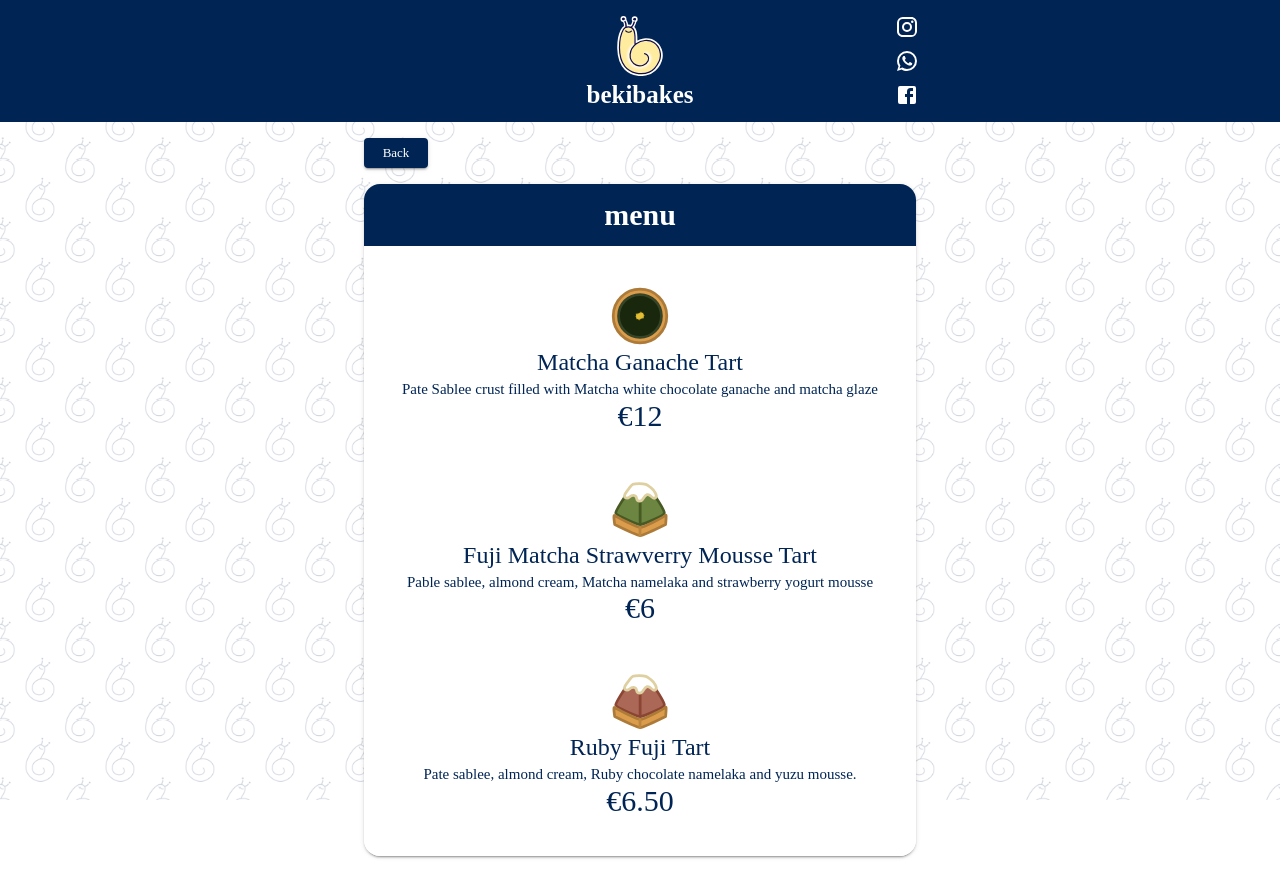
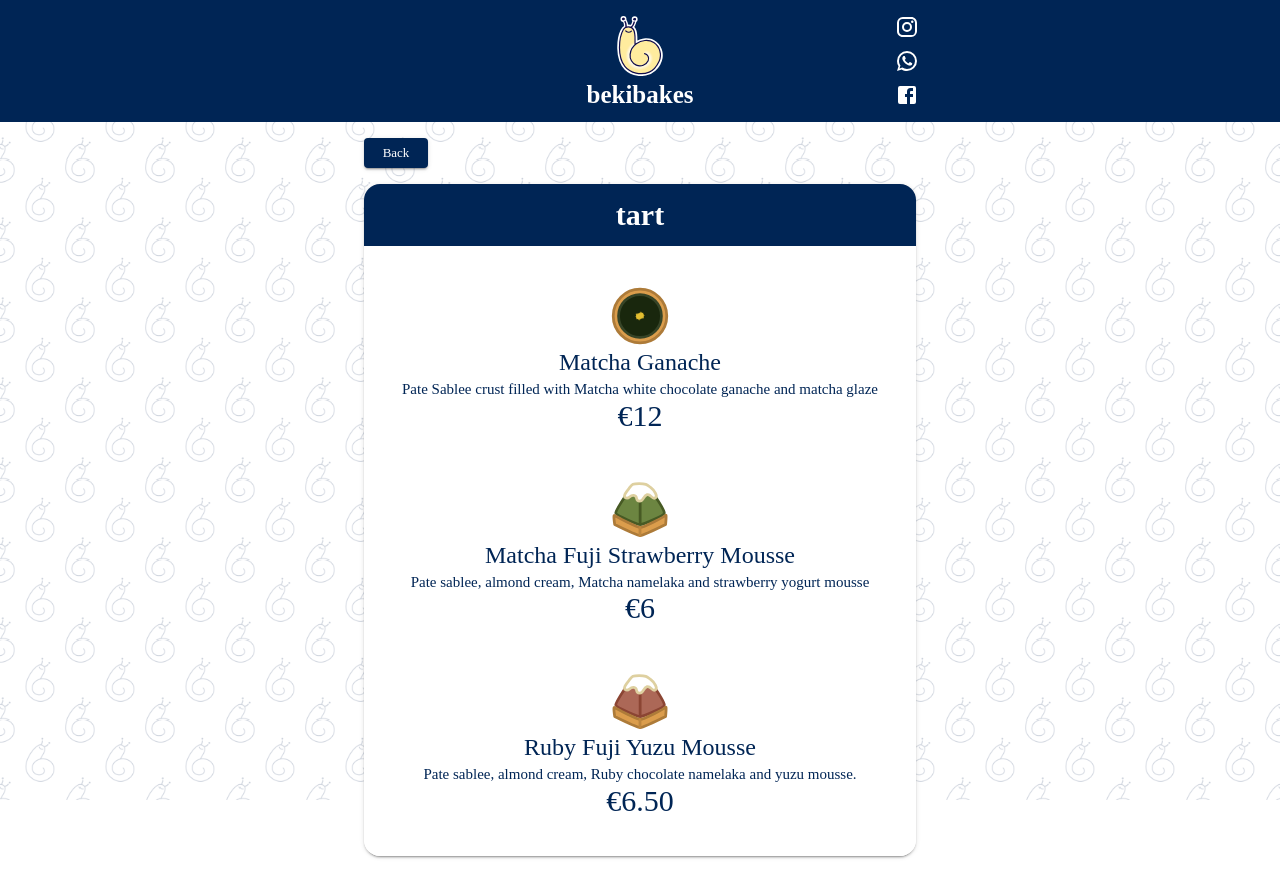
Before and after one commit to Raicuparta/beki-bakes, a Next.js app: page /menu/tart in a window 1280 px wide. Built offline with nearby package versions, Linux system fonts and the light colour scheme; a web font is replaced by a local one.

Commit message:
Menu titles

```diff
--- a/components/MenuPageContainer.tsx
+++ b/components/MenuPageContainer.tsx
@@ -9,9 +9,10 @@ const snailSize = 70;
 type Props = {
   children: React.ReactNode;
   footer?: React.ReactNode;
+  title: string;
 };
 
-export const MenuPageContainer = ({ children, footer }: Props) => (
+export const MenuPageContainer = ({ children, footer, title, }: Props) => (
   <main>
     <PageContainer>
       <NextLink passHref href="/">
@@ -46,7 +47,7 @@ export const MenuPageContainer = ({ children, footer }: Props) => (
               lineHeight: 1,
             }}
           >
-            menu
+            {title}
           </Typography>
         </Stack>
         <Box
--- a/pages/index.tsx
+++ b/pages/index.tsx
@@ -21,7 +21,7 @@ const Home = () => (
           <MenuButton href="/menu/pound-cake" name="Pound cake">
             <MatchaPoundCakeIcon size={80} />
           </MenuButton>
-          <MenuButton href="/menu/tart" name="Tarts">
+          <MenuButton href="/menu/tart" name="Tart">
             <MatchaTartIcon size={80} />
           </MenuButton>
         </Stack>
--- a/pages/menu/pound-cake.tsx
+++ b/pages/menu/pound-cake.tsx
@@ -16,6 +16,7 @@ const Menu = () => (
       <title>bekibakes</title>
     </Head>
     <MenuPageContainer
+      title="pound cake"
       footer={
         <>
           <Typography>Pound Cube: 5 x 5 x 5 cm</Typography>
@@ -38,14 +39,14 @@ const Menu = () => (
         <LemonPoundCakeIcon />
       </MenuItem>
       <MenuItem
-        title="Red Velvet Pound Cake"
+        title="Red Velvet Cube Pound Cake"
         description="6 pieces of Red Velvet pound cakes topped with whipped cream cheese frosting"
         price="15"
       >
         <RedVelvetPoundCakeIcon />
       </MenuItem>
       <MenuItem
-        title="Miso Caramel Black Sesame Loaf Cake"
+        title="Miso Caramel Black Sesame Loaf"
         description="Black Sesame flavoured pound cake with Miso flavour caramel cream topping
         "
         price="15"
--- a/pages/menu/tart.tsx
+++ b/pages/menu/tart.tsx
@@ -20,23 +20,25 @@ const Menu = () => (
     <Head>
       <title>bekibakes</title>
     </Head>
-    <MenuPageContainer>
+    <MenuPageContainer
+      title="tart"
+    >
       <MenuItem
-        title="Matcha Ganache Tart"
+        title="Matcha Ganache"
         description="Pate Sablee crust filled with Matcha white chocolate ganache and matcha glaze"
         price="12"
       >
         <MatchaTartIcon />
       </MenuItem>
       <MenuItem
-        title="Fuji Matcha Strawverry Mousse Tart"
-        description="Pable sablee, almond cream, Matcha namelaka and strawberry yogurt mousse"
+        title="Matcha Fuji Strawberry Mousse"
+        description="Pate sablee, almond cream, Matcha namelaka and strawberry yogurt mousse"
         price="6"
       >
         <MatchaPyramidIcon />
       </MenuItem>
       <MenuItem
-        title="Ruby Fuji Tart"
+        title="Ruby Fuji Yuzu Mousse"
         description="Pate sablee, almond cream, Ruby chocolate namelaka and yuzu mousse."
         price="6.50"
       >
```
Also changed, not shown: pages/menu/roll-cake.tsx (+4 -3 lines).
